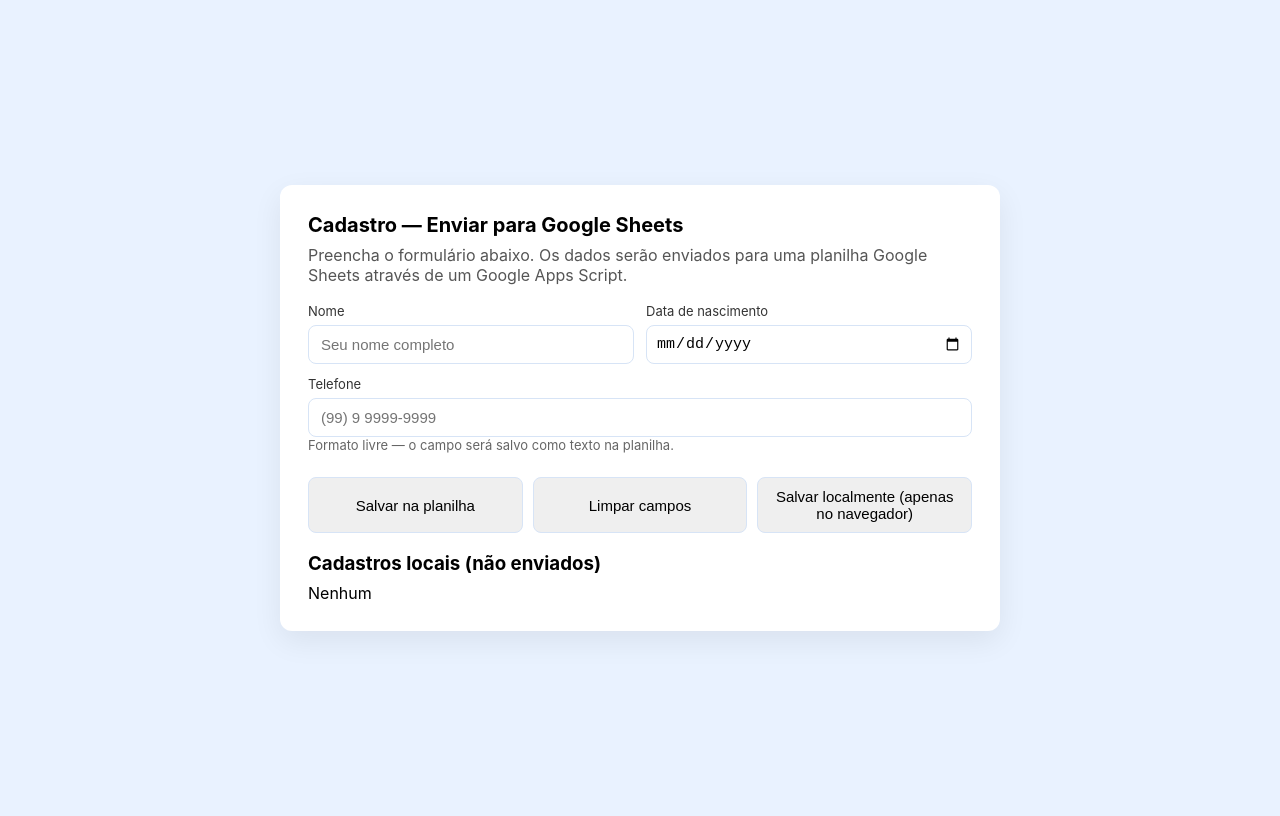
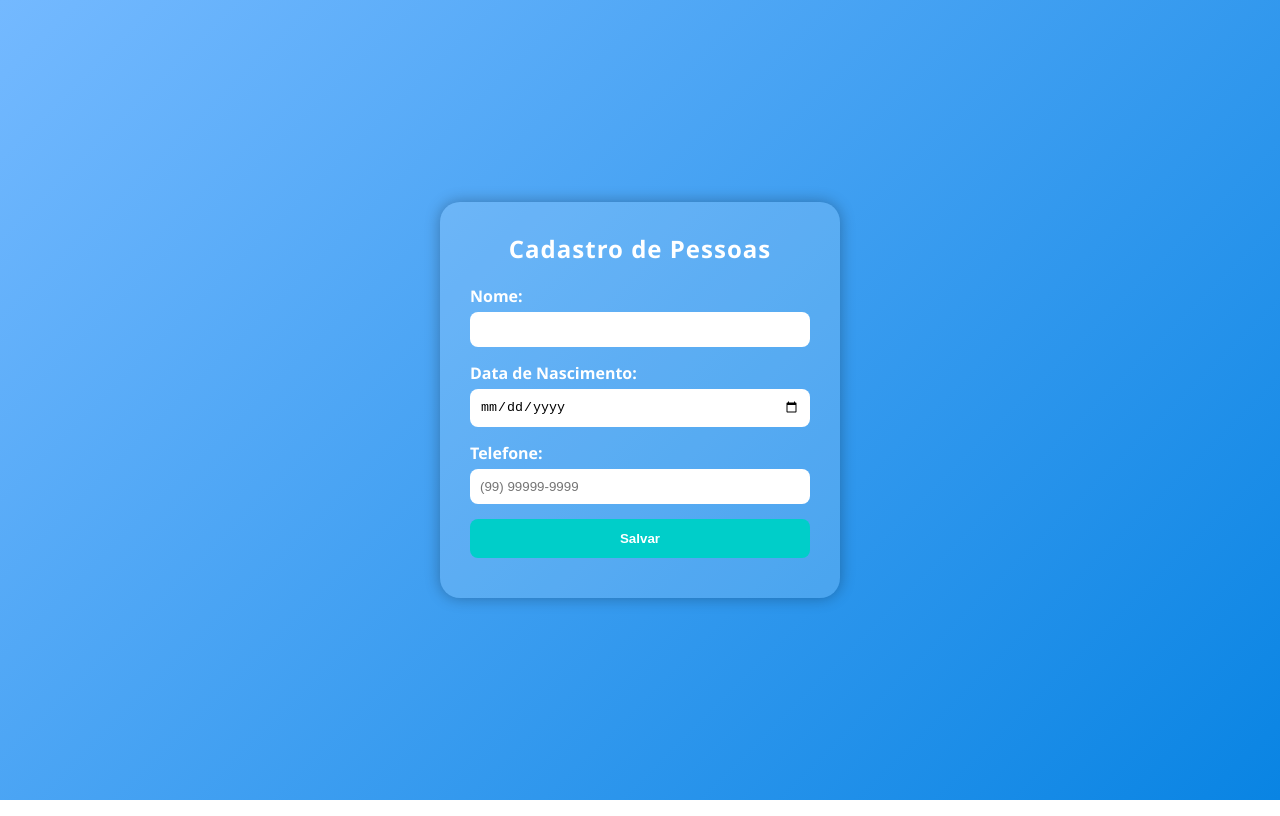
Before and after one commit to asl43/CADASTRO, a plain HTML site: page index.html in a window 1280 px wide. Drawn offline with Linux system fonts and the light colour scheme.

Commit message:
CADASTRO

```diff
--- a/index.html
+++ b/index.html
@@ -1,183 +1,115 @@
-<!--
-Arquivo: form-cadastro-google-sheets.html
-Descrição: Página HTML + CSS + JS que envia NOME, DATA DE NASCIMENTO e TELEFONE para um Google Apps Script Web App (Google Sheets).
--->
-
-<!doctype html>
+<!DOCTYPE html>
 <html lang="pt-BR">
 <head>
-  <meta charset="utf-8" />
-  <meta name="viewport" content="width=device-width,initial-scale=1" />
-  <title>Cadastro - Enviar para Google Sheets</title>
-  <style>
-    :root{--bg:#e9f2ff;--card:#ffffff;--accent:#1167b1}
-    *{box-sizing:border-box}
-    body{font-family:Inter,Segoe UI,Arial;background:var(--bg);padding:32px;display:flex;align-items:center;justify-content:center;min-height:100vh}
-    .card{background:var(--card);width:100%;max-width:720px;border-radius:12px;box-shadow:0 10px 30px rgba(0,0,0,.07);padding:28px}
-    h1{margin:0 0 8px;font-size:20px}
-    p.lead{margin:0 0 18px;color:#555}
-    form{display:grid;grid-template-columns:1fr 1fr;gap:12px}
-    label{display:block;font-size:13px;color:#333;margin-bottom:6px}
-    input,button{width:100%;padding:10px 12px;border-radius:8px;border:1px solid #d7e4f6;font-size:15px}
-    input[type=date]{padding:9px}
-    .full{grid-column:1/ -1}
-    .actions{display:flex;gap:10px;margin-top:12px}
-    .small{font-size:13px;color:#666}
-    .success{background:#e6ffef;border-color:#b7f0c7}
-    .error{background:#ffecec;border-color:#ffbdbd}
-    .list{margin-top:18px}
-    table{width:100%;border-collapse:collapse}
-    th,td{padding:8px;border-bottom:1px solid #f0f4fb;text-align:left;font-size:14px}
-    @media(max-width:640px){form{grid-template-columns:1fr}}
-  </style>
+<meta charset="UTF-8">
+<meta name="viewport" content="width=device-width, initial-scale=1.0">
+<title>Cadastro - Google Sheets</title>
+<style>
+  * { box-sizing: border-box; margin: 0; padding: 0; }
+  body {
+    font-family: "Segoe UI", sans-serif;
+    background: linear-gradient(135deg, #74b9ff, #0984e3);
+    color: #fff;
+    min-height: 100vh;
+    display: flex;
+    justify-content: center;
+    align-items: center;
+  }
+  .container {
+    background: rgba(255, 255, 255, 0.15);
+    padding: 30px;
+    border-radius: 20px;
+    box-shadow: 0 0 15px rgba(0,0,0,0.3);
+    width: 90%;
+    max-width: 400px;
+  }
+  h2 {
+    text-align: center;
+    margin-bottom: 20px;
+    letter-spacing: 1px;
+  }
+  label {
+    display: block;
+    margin-bottom: 5px;
+    font-weight: bold;
+  }
+  input {
+    width: 100%;
+    padding: 10px;
+    margin-bottom: 15px;
+    border: none;
+    border-radius: 8px;
+    outline: none;
+  }
+  button {
+    width: 100%;
+    padding: 12px;
+    background: #00cec9;
+    color: #fff;
+    border: none;
+    border-radius: 8px;
+    cursor: pointer;
+    font-weight: bold;
+    transition: 0.3s;
+  }
+  button:hover {
+    background: #0984e3;
+  }
+  .mensagem {
+    text-align: center;
+    margin-top: 10px;
+    font-weight: bold;
+  }
+</style>
 </head>
 <body>
-  <div class="card">
-    <h1>Cadastro — Enviar para Google Sheets</h1>
-    <p class="lead">Preencha o formulário abaixo. Os dados serão enviados para uma planilha Google Sheets através de um Google Apps Script.</p>
+  <div class="container">
+    <h2>Cadastro de Pessoas</h2>
+    <form id="cadastroForm">
+      <label for="nome">Nome:</label>
+      <input type="text" id="nome" name="nome" required>
 
-    <form id="cadForm" autocomplete="off">
-      <div>
-        <label for="nome">Nome</label>
-        <input id="nome" name="nome" type="text" placeholder="Seu nome completo" required />
-      </div>
+      <label for="nascimento">Data de Nascimento:</label>
+      <input type="date" id="nascimento" name="nascimento" required>
 
-      <div>
-        <label for="dob">Data de nascimento</label>
-        <input id="dob" name="dob" type="date" required />
-      </div>
+      <label for="telefone">Telefone:</label>
+      <input type="tel" id="telefone" name="telefone" placeholder="(99) 99999-9999" required>
 
-      <div class="full">
-        <label for="telefone">Telefone</label>
-        <input id="telefone" name="telefone" type="tel" placeholder="(99) 9 9999-9999" pattern="[0-9 ()+-]{6,20}" />
-        <div class="small">Formato livre — o campo será salvo como texto na planilha.</div>
-      </div>
-
-      <div class="full actions">
-        <button id="btnSubmit" type="submit">Salvar na planilha</button>
-        <button id="btnClear" type="button">Limpar campos</button>
-        <button id="btnLocal" type="button">Salvar localmente (apenas no navegador)</button>
-      </div>
-
+      <button type="submit">Salvar</button>
+      <div class="mensagem" id="mensagem"></div>
     </form>
-
-    <div id="msg" class="small" style="margin-top:12px"></div>
-
-    <div class="list">
-      <h3 style="margin-bottom:8px">Cadastros locais (não enviados)</h3>
-      <div id="localList">Nenhum</div>
-    </div>
   </div>
 
   <script>
-    const GAS_WEB_APP_URL = 'https://script.google.com/macros/s/AKfycbzkwjKSikvg8zCSilq2JKWC2DFHSVWoawxlZIfGmTKct-51vyucrvzRngXVF_yEJYy0xw/exec';
+    const form = document.getElementById("cadastroForm");
+    const msg = document.getElementById("mensagem");
 
-    const form = document.getElementById('cadForm');
-    const msg = document.getElementById('msg');
-    const localList = document.getElementById('localList');
+    form.addEventListener("submit", async (e) => {
+      e.preventDefault();
+      msg.textContent = "Enviando...";
 
-    function showMessage(text, status){
-      msg.textContent = text;
-      msg.className = status ? status : '';
-    }
+      const dados = new FormData(form);
 
-    function loadLocal(){
-      const data = JSON.parse(localStorage.getItem('cadastros_local_v1') || '[]');
-      if(!data.length){ localList.textContent = 'Nenhum'; return; }
-      const table = document.createElement('table');
-      const thead = document.createElement('thead');
-      thead.innerHTML = '<tr><th>Nome</th><th>Data Nasc.</th><th>Telefone</th></tr>';
-      table.appendChild(thead);
-      const tbody = document.createElement('tbody');
-      data.slice().reverse().forEach(r => {
-        const tr = document.createElement('tr');
-        tr.innerHTML = `<td>${escapeHtml(r.nome)}</td><td>${escapeHtml(r.dob)}</td><td>${escapeHtml(r.telefone)}</td>`;
-        tbody.appendChild(tr);
-      });
-      table.appendChild(tbody);
-      localList.innerHTML = '';
-      localList.appendChild(table);
-    }
+      try {
+        const resposta = await fetch("https://script.google.com/macros/s/AKfycbxpr1Y7LSgEA6UFeWKXx1oZ3mZxrOVcZXLHsEpCF-lXly-UfTtGxFCveYpMbERpdSESAg/exec", {
+          method: "POST",
+          body: dados,
+        });
 
-    function escapeHtml(s){
-      if(!s) return '';
-      return s.replaceAll('&','&amp;').replaceAll('<','&lt;').replaceAll('>','&gt;');
-    }
-
-    document.getElementById('btnClear').addEventListener('click', ()=>{
-      form.reset(); showMessage('Campos limpos.','');
-    });
-
-    document.getElementById('btnLocal').addEventListener('click', ()=>{
-      const data = JSON.parse(localStorage.getItem('cadastros_local_v1') || '[]');
-      const payload = { nome: form.nome.value.trim(), dob: form.dob.value, telefone: form.telefone.value.trim() };
-      if(!payload.nome || !payload.dob){ showMessage('Nome e data de nascimento são obrigatórios para salvar localmente.','error'); return; }
-      data.push(payload);
-      localStorage.setItem('cadastros_local_v1', JSON.stringify(data));
-      loadLocal();
-      showMessage('Salvo localmente no navegador.','success');
-    });
-
-    form.addEventListener('submit', async (ev)=>{
-      ev.preventDefault();
-      const nome = form.nome.value.trim();
-      const dob = form.dob.value;
-      const telefone = form.telefone.value.trim();
-      if(!nome || !dob){ showMessage('Preencha Nome e Data de Nascimento.','error'); return; }
-
-      const payload = { nome, dob, telefone };
-      showMessage('Enviando...', '');
-      try{
-        const res = await fetch(GAS_WEB_APP_URL, {
-          method: 'POST',
-          headers: { 'Content-Type': 'application/json' },
-          body: JSON.stringify(payload)
-        });
-        const text = await res.text();
-        let json = null;
-        try{ json = JSON.parse(text); } catch(e){ }
-        if(res.ok){
-          showMessage('Enviado com sucesso para a planilha.','success');
+        if (resposta.ok) {
+          msg.style.color = "#00ff9d";
+          msg.textContent = "✅ Cadastro enviado com sucesso!";
           form.reset();
         } else {
-          showMessage('Falha ao enviar: ' + (json && json.error ? json.error : text || res.statusText),'error');
+          msg.style.color = "#ff7675";
+          msg.textContent = "❌ Erro ao enviar. Tente novamente.";
         }
-      } catch(err){
-        console.error(err);
-        showMessage('Erro de rede ao enviar: ' + err.message,'error');
+      } catch (erro) {
+        msg.style.color = "#ff7675";
+        msg.textContent = "❌ Falha de conexão.";
+        console.error(erro);
       }
     });
-
-    loadLocal();
   </script>
-
-  <!-- Código Apps Script atualizado -->
-  <!--
-  function doPost(e){
-    try{
-      var contents = e.postData && e.postData.contents ? e.postData.contents : null;
-      if(!contents){
-        return ContentService.createTextOutput(JSON.stringify({error:'Sem dados POST'})).setMimeType(ContentService.MimeType.JSON);
-      }
-      var data = JSON.parse(contents);
-      var nome = data.nome || '';
-      var dob = data.dob || '';
-      var telefone = data.telefone || '';
-
-      var ss = SpreadsheetApp.openById('1ImcwgwmZXkOUCLa5HY9Yr2SP9y-EuICqie_8odY_IO8');
-      var sheet = ss.getSheetByName('Sheet1') || ss.getSheets()[0];
-      sheet.appendRow([new Date(), nome, dob, telefone]);
-
-      return ContentService.createTextOutput(JSON.stringify({result:'success'})).setMimeType(ContentService.MimeType.JSON);
-    }catch(err){
-      return ContentService.createTextOutput(JSON.stringify({error:err.message})).setMimeType(ContentService.MimeType.JSON);
-    }
-  }
-
-  function doGet(e){
-    return ContentService.createTextOutput(JSON.stringify({status:'ok'})).setMimeType(ContentService.MimeType.JSON);
-  }
-  -->
-
 </body>
 </html>
```
